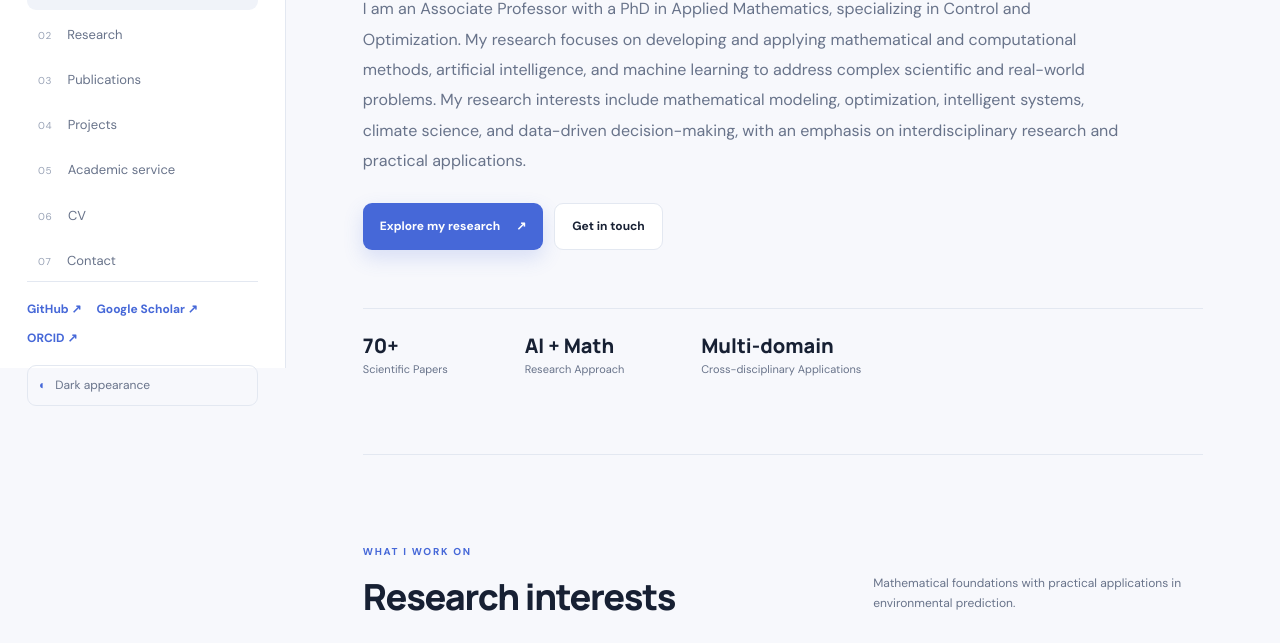
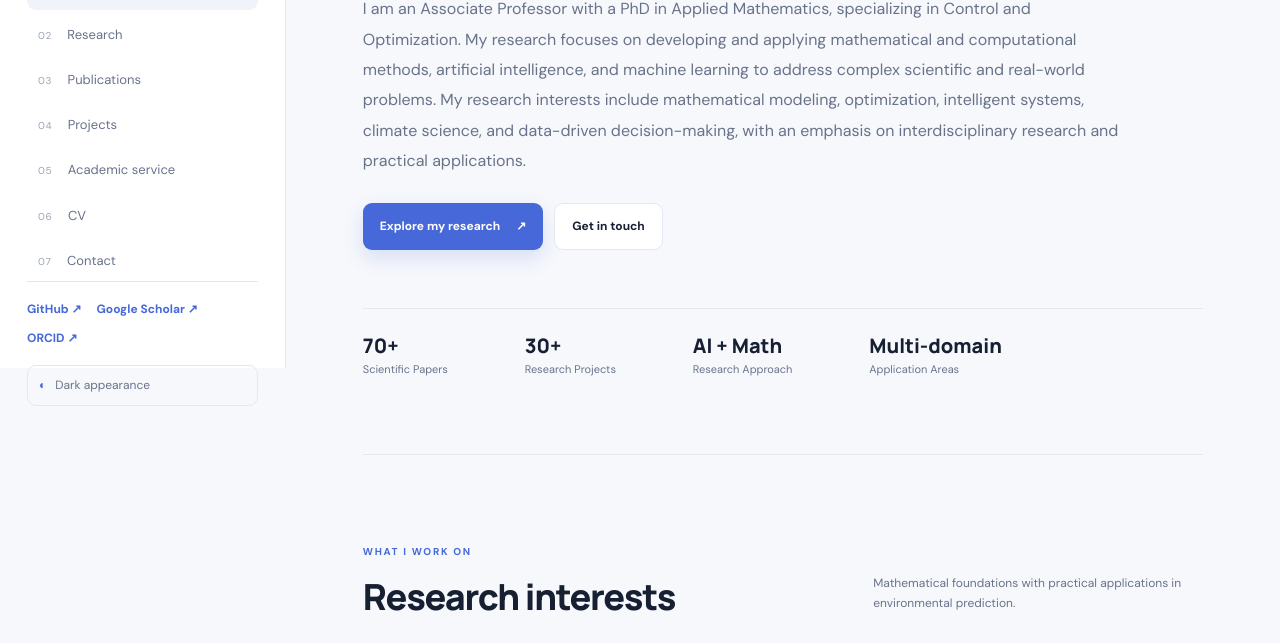
Before and after one commit to mortezap/mortezap.github.io, a plain HTML site: page index.html in a window 1280 px wide. Shown: the part 432-1075 px from the top of the page. Drawn offline with Linux system fonts and the light colour scheme.

Commit message:
Update index.html

```diff
--- a/index.html
+++ b/index.html
@@ -75,10 +75,11 @@ Climate Research Institute (CRI)</p>
           <a class="button primary" href="#research">Explore my research <span>↗</span></a>
           <a class="button secondary" href="#contact">Get in touch</a>
         </div>
-        <div class="hero-metrics">
+       <div class="hero-metrics">
   <div><strong>70+</strong><span>Scientific Papers</span></div>
+  <div><strong>30+</strong><span>Research Projects</span></div>
   <div><strong>AI + Math</strong><span>Research Approach</span></div>
-  <div><strong>Multi-domain</strong><span>Cross-disciplinary Applications</span></div>
+  <div><strong>Multi-domain</strong><span>Application Areas</span></div>
 </div>
 </section>
       <section class="section" id="research">
```
